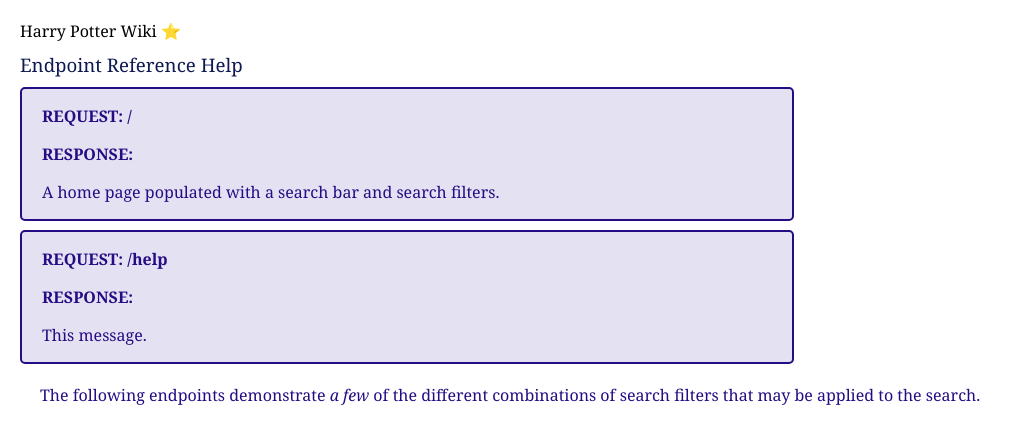
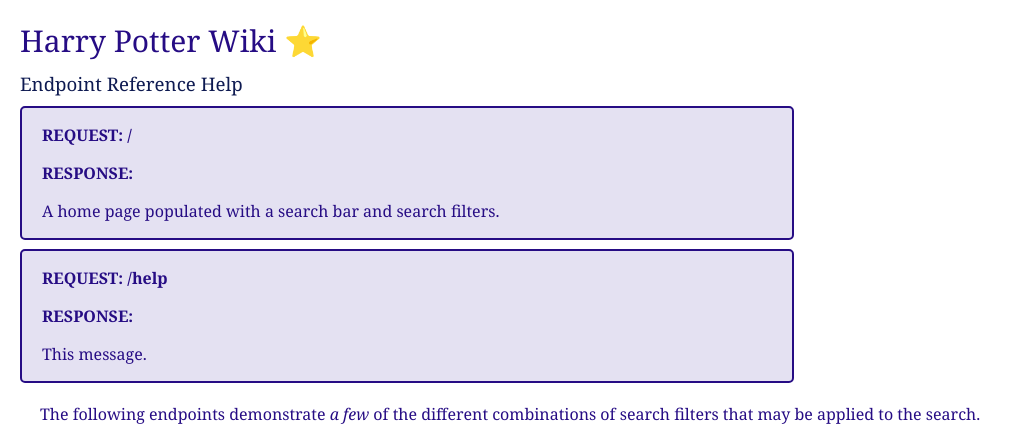
Before and after one commit to essyingram/cs257, a Flask app: page /help in a window 1280 px wide. Shown: the top 424 px of the page, without its empty margins (0-1023 px from the left). Run offline with Flask 3, Linux system fonts and the light colour scheme; parts of the project's set-up code (start-up, migrations or seed data) failed here and were passed over.

Commit message:
added readme.txt and updated help.css to correctly display header.

```diff
--- a/webapp/static/help.css
+++ b/webapp/static/help.css
@@ -18,7 +18,7 @@ li {
     color:#260c84;
 }
 
-.header {
+.banner {
     font-size: 30px;
     margin-top: 10px;
     margin-bottom: 10px;
```
Also changed, not shown: webapp/readme.txt (added).
